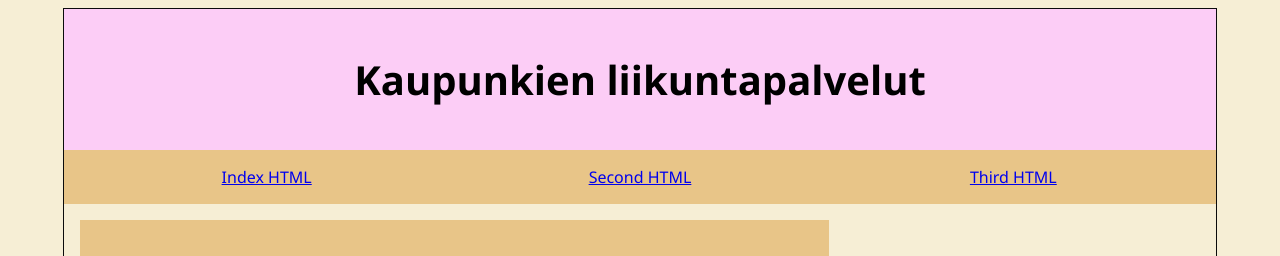
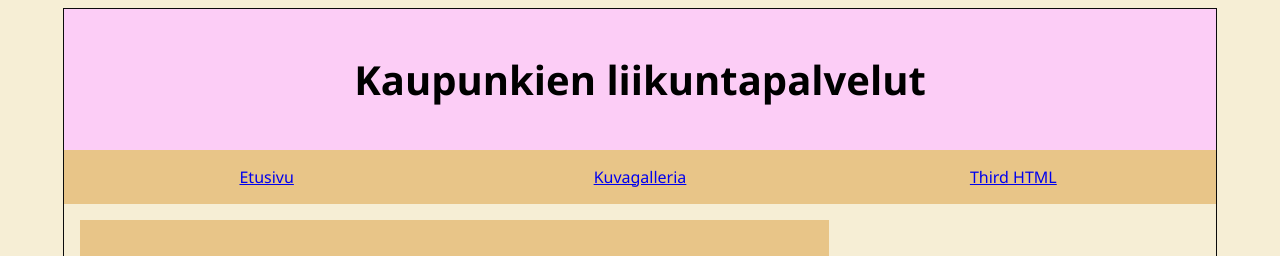
Before and after one commit to hannapentti/hannapentti.github.io, a plain HTML site: page third.html in a window 1280 px wide. Shown: the top 256 px of the page. Drawn offline with Linux system fonts and the light colour scheme.

Commit message:
Update third.html

```diff
--- a/third.html
+++ b/third.html
@@ -16,10 +16,10 @@
     <nav>
         <div class="wrapper">
             <div>
-                <a href="index.html">Index HTML </a>
+                <a href="index.html">Etusivu </a>
             </div>
             <div>
-                <a href="second.html"> Second HTML</a>
+                <a href="second.html"> Kuvagalleria</a>
             </div>
             <div>
                 <a href="third.html"> Third HTML</a>
```
